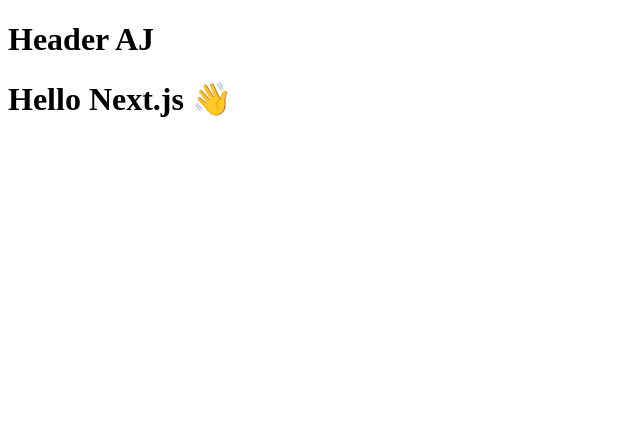
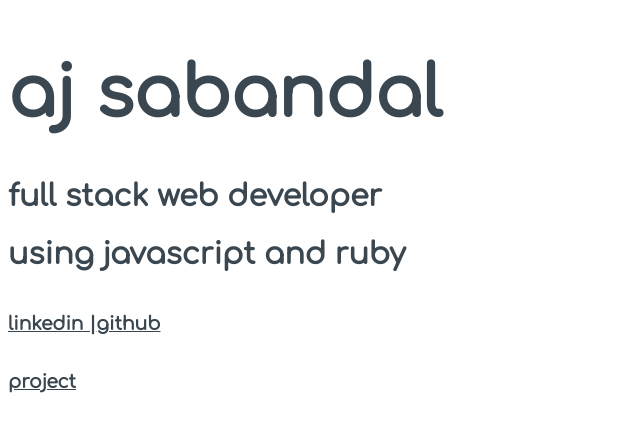
Before and after one commit to ajsabandal/aj-portfolio, a Next.js app: page / in a window 1280 px wide. Shown: the top 432 px of the page, without its empty margins (0-640 px from the left). Built offline with nearby package versions, Linux system fonts and the light colour scheme.

Commit message:
style landing page section

```diff
--- /dev/null
+++ b/pages/_app.js
@@ -0,0 +1,11 @@
+import Header from '../components/header'
+import '../styles/index.css'
+
+export default function MyApp({ Component, pageProps }) {
+  return (
+      <>
+         {/* <Header title="AJ" /> */}
+        <Component {...pageProps} />
+      </>
+  )
+}
--- a/pages/index.js
+++ b/pages/index.js
@@ -1,10 +1,18 @@
-import Header from '../components/header'
-
 export default function IndexPage() {
     return (
-      <div>
-        <Header title="AJ" />
-        <h1>Hello Next.js 👋</h1>
+      <>
+      <div className="whole">
+        <div className="left">
+          <h1>aj sabandal</h1>
+          <h2>full stack web developer </h2>
+          <h2>using javascript and ruby</h2>
+          <div>
+            <h3><a href="">linkedin |</a></h3>
+            <h3><a href="">github</a></h3>
+          </div>
+          <h3><a href="">project</a></h3>
+        </div>
       </div>
+      </>
     );
   }
--- a/styles/index.css
+++ b/styles/index.css
@@ -0,0 +1,29 @@
+@import url('https://fonts.googleapis.com/css?family=Comfortaa&display=swap');
+
+.whole {
+    display: inline-flex;
+    width: 100vh;
+    padding: 0;
+    margin: 0;
+}
+
+
+h1 {
+    color: #3A4750;
+    font-family: 'Comfortaa', cursive;
+    font-size: 70px;
+}
+
+h2 {
+    color: #3A4750;
+    font-family: 'Comfortaa', cursive;
+    font-size: 30px;
+    font-weight: 0;
+}
+h3 {
+    font-family: 'Comfortaa', cursive;
+    display: inline-flex;
+}
+h3 a {
+    color: #3A4750;
+}
```
Also changed, not shown: 1 other file (tests, documents, lock files or other folders).
